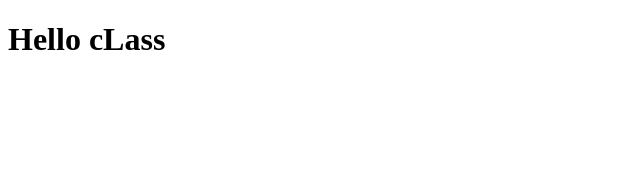
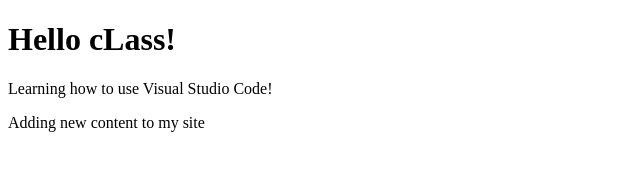
Before and after one commit to jeripothula1005/ISM6225, a plain HTML site: page index.html in a window 1280 px wide. Shown: the whole page, without its empty margins (0-640 px from the left). Drawn offline with Linux system fonts and the light colour scheme.

Commit message:
Version 2

```diff
--- a/index.html
+++ b/index.html
@@ -2,7 +2,9 @@
 <html>
     <title>Hello World!</title>
     <body>
-        <h1>Hello cLass</h1>
+        <h1>Hello cLass!</h1>
+        <p>Learning how to use Visual Studio Code!</p>
+        <p>Adding new content to my site</p>
     </body>
 
 </html>
```
